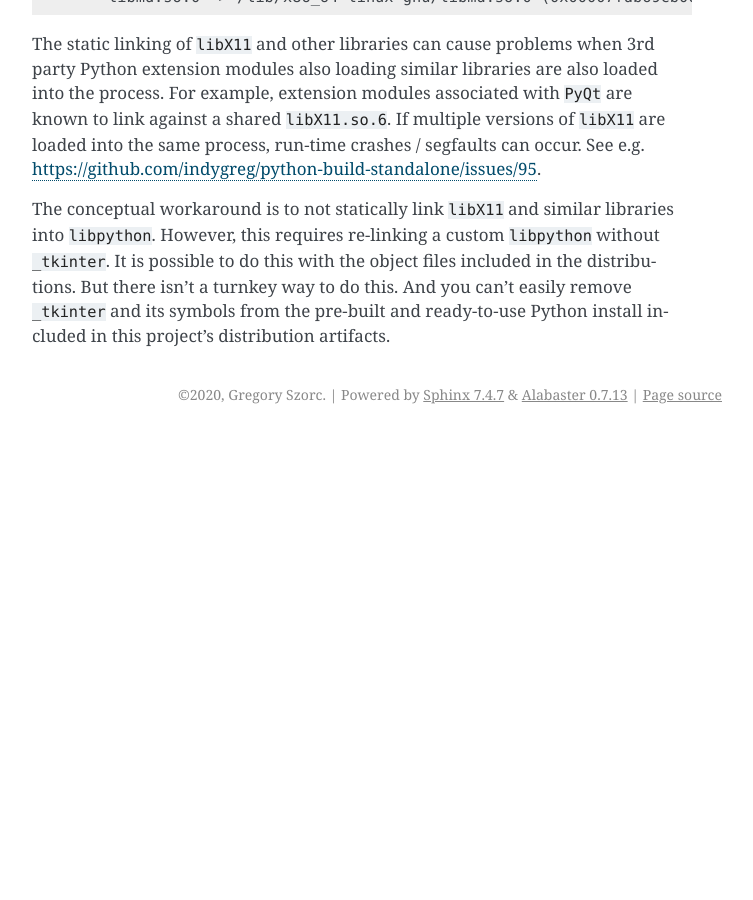
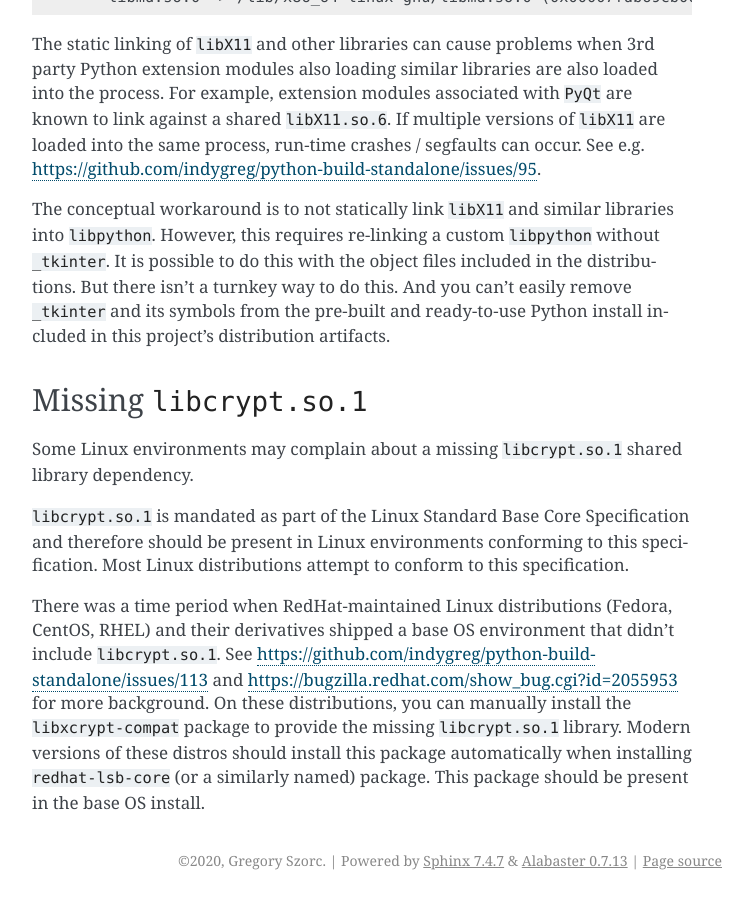
Before and after one commit to indygreg/python-build-standalone, a Sphinx documentation site: the page built from docs/quirks.rst, in a window 1280 px wide and 900 px high, scrolled down 7013 px. Shown: the whole window, without its empty margins (388-1141 px from the left). Built offline with Sphinx 7.4.7, drawn with Linux system fonts in a browser that asks for light colours; before the commit the page ends 7447 px from its top, so only the background shows below that.

Commit message:
docs: document missing libcrypt.so.1 issue
Related to #113.

```diff
--- a/docs/quirks.rst
+++ b/docs/quirks.rst
@@ -360,3 +360,27 @@ files included in the distributions. But there isn't a turnkey way to do this.
 And you can't easily remove ``_tkinter`` and its symbols from the pre-built
 and ready-to-use Python install included in this project's distribution
 artifacts.
+
+.. _quirk_missing_libcrypt:
+
+Missing ``libcrypt.so.1``
+=========================
+
+Some Linux environments may complain about a missing ``libcrypt.so.1`` shared
+library dependency.
+
+``libcrypt.so.1`` is mandated as part of the Linux Standard Base Core
+Specification and therefore should be present in Linux environments conforming
+to this specification. Most Linux distributions attempt to conform to this
+specification.
+
+There was a time period when RedHat-maintained Linux distributions (Fedora,
+CentOS, RHEL) and their derivatives shipped a base OS environment that didn't
+include ``libcrypt.so.1``. See
+https://github.com/indygreg/python-build-standalone/issues/113 and
+https://bugzilla.redhat.com/show_bug.cgi?id=2055953 for more background. On
+these distributions, you can manually install the ``libxcrypt-compat`` package
+to provide the missing ``libcrypt.so.1`` library. Modern versions of these
+distros should install this package automatically when installing
+``redhat-lsb-core`` (or a similarly named) package. This package should be
+present in the base OS install.
```
